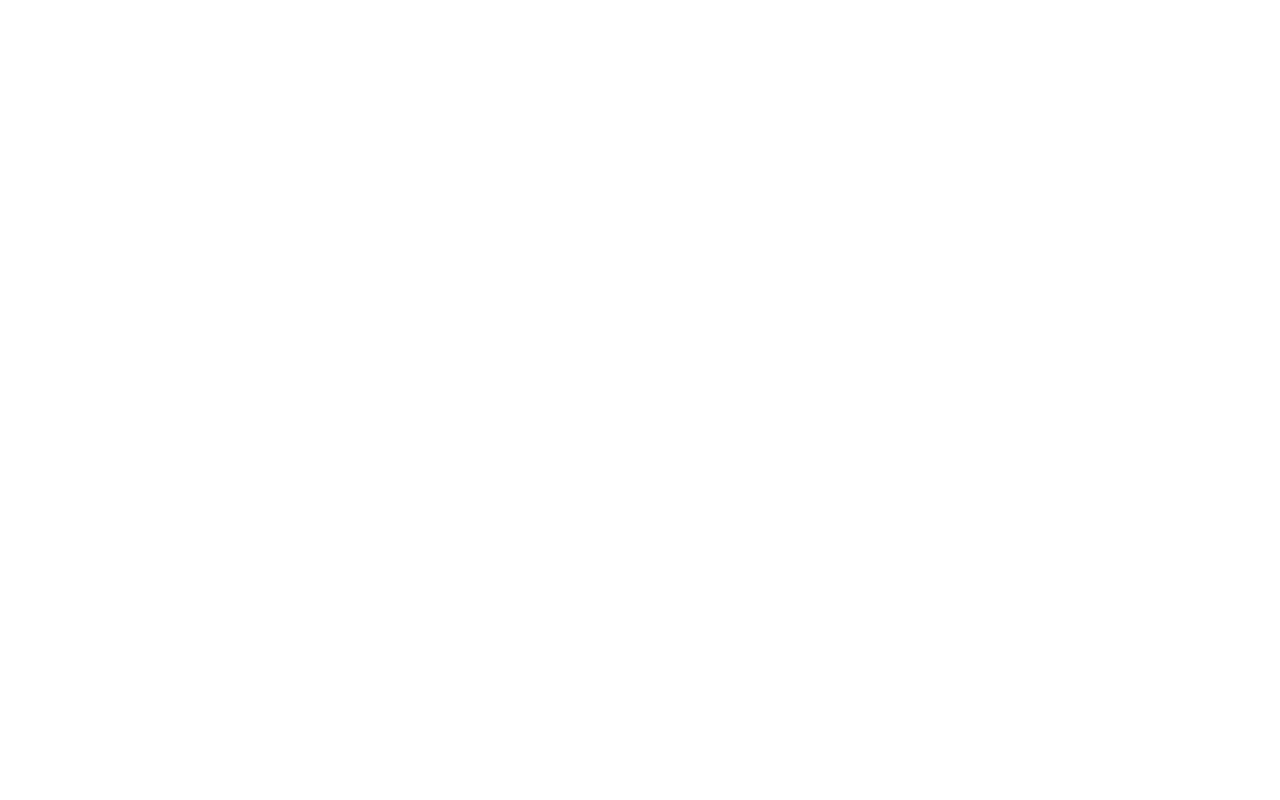
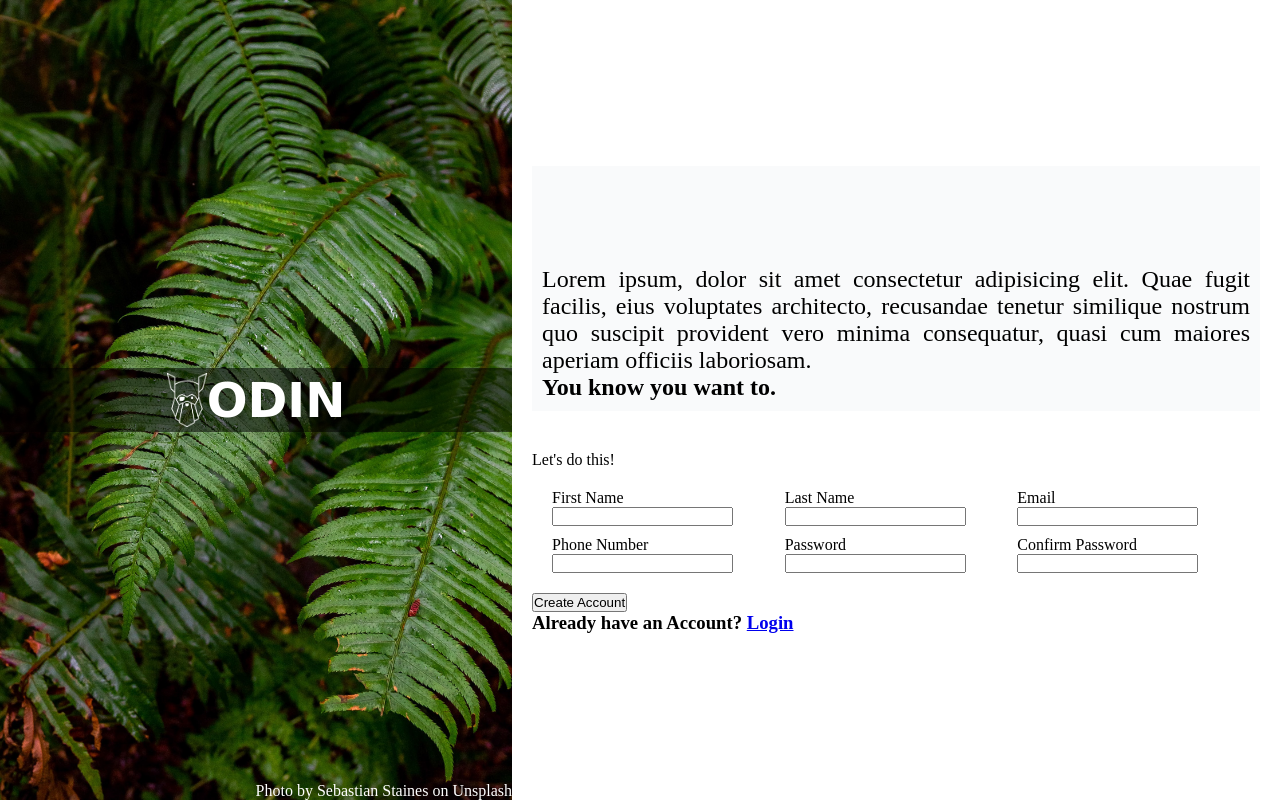
Before and after one commit to mohanrajmurus/Sign_Up_Page---Odin-Project, a plain HTML site: page index.html in a window 1280 px wide. Drawn offline with Linux system fonts and the light colour scheme; a web font is replaced by a local one.

Commit message:
left panel update

```diff
--- a/index.html
+++ b/index.html
@@ -8,6 +8,57 @@
     <link rel="stylesheet" href="./style.css">
 </head>
 <body>
+    <div class="container">
+        <div class="left">
+            <div class="logo">
+                <img src="./image/logo.png" alt="Odinlogo">
+                <h1>ODIN</h1>
+            </div>
+            <div>
+                <p>Photo by Sebastian Staines on Unsplash</p>
+            </div>
+        </div>
+        <div class="right">
+            <div class="message">
+                <p>Lorem ipsum, dolor sit amet consectetur adipisicing elit. Quae fugit facilis, eius voluptates architecto, recusandae tenetur similique nostrum quo suscipit provident vero minima consequatur, quasi cum maiores aperiam officiis laboriosam.</p>
+                <h4>You know you want to.</h4>
+            </div>
+            <div class="form">
+                <p>Let's do this!</p>
+                <form action="#" method="post">
+                    <fieldset>
+
+                        <div>
+                            <label for="first-name">First Name</label>
+                            <input type="text" name="firstName" id="first-name" required>
+                        </div>
+                        <div>
+                            <label for="last-name">Last Name</label>
+                            <input type="text" name="lastName" id="last-name" required>
+                        </div>
+                        <div>
+                            <label for="email">Email</label>
+                            <input type="email" name="email_id" id="email" required>
+                        </div>
+                        <div>
+                            <label for="phoneNumber">Phone Number</label>
+                            <input type="tel" name="phoneNumber" id="phoneNumber" required>
+                        </div>
+                        <div>
+                            <label for="password">Password</label>
+                            <input type="password" name="password" id="password" required>
+                        </div>
+                        <div>
+                            <label for="cnf-password">Confirm Password</label>
+                            <input type="password" name="cnf-password" id="cnf-password" required>
+                        </div>
+                    </fieldset>
+                    <button type="submit">Create Account</button>
+                </form>
+                <h3>Already have an Account? <span><a href="#">Login</a></span> </h3>
+            </div>
+        </div>
+    </div>
     <script src="./app.js"></script>
 </body>
 </html>
--- a/style.css
+++ b/style.css
@@ -1,7 +1,80 @@
-
+@import url('https://fonts.googleapis.com/css2?family=Skranji&display=swap');
 
 *{
     margin: 0;
     padding: 0;
     box-sizing: border-box;
 }
+.container{
+    width: 100vw;
+    display: flex;
+    justify-content: center;
+}
+.left{
+    width: 40vw;
+    background: url("./image/halie-west-25xggax4bSA-unsplash.jpg");
+    background-size: cover;
+    display: flex;
+    justify-content: center;
+    align-items: center;
+    flex-grow: 1;
+    height: 100vh;
+    min-width: 340px;
+    position: relative;
+}
+.logo {
+    width: 100%;
+    display: flex;
+    justify-content: center;
+    align-items: center;
+    background-color: rgba(0, 0, 0, 0.527);
+    color: white;
+    font-size: x-large;
+    line-height: 4rem;
+    font-family: 'Skranji', cursive;
+}
+.left p {
+    position: absolute;
+    bottom: 0;
+    right: 0;
+    color: white;
+}
+
+img{
+    width: 2.5rem;
+}
+
+.right{
+    width: 60vw;
+    display: flex;
+    flex-direction: column;
+    justify-content: center;
+}
+.message{
+    padding: 10px;
+    padding-top: 100px;
+    background-color: #F9FAFB;
+    margin:20px ;
+    font-weight: 400;
+    text-align: justify;
+    font-size: 1.5rem;
+}
+.form{
+    padding: 20px;
+}
+
+fieldset{
+    border: none;
+    display: grid;
+    grid-template-columns: repeat(3,1fr);
+    gap: 10px;
+    margin: 20px;
+
+}
+form div {
+    display: flex;
+    flex-direction: column;
+}
+input{
+    width: fit-content;
+}
```
Also changed, not shown: image/halie-west-25xggax4bSA-unsplash.jpg (added), image/logo.png (added).
